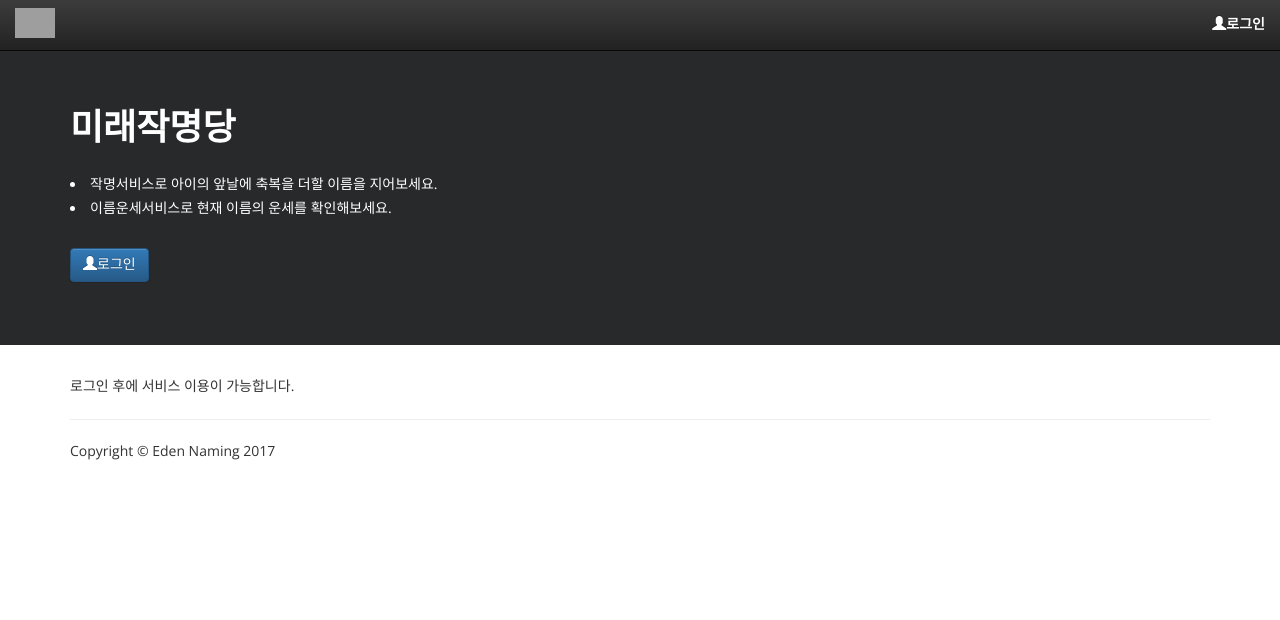
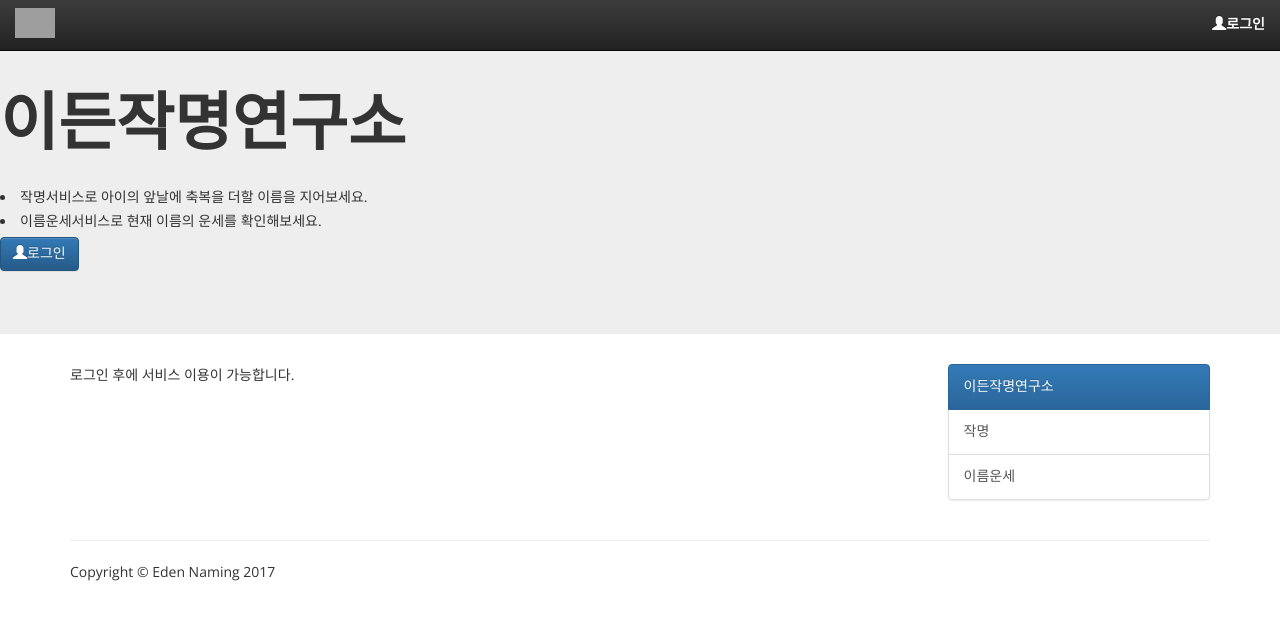
Before and after one commit to byung-u/EdenNaming, a Django app: template namingworks/namingworks/templates/index.html in a window 1280 px wide. Shown: the top 620 px of the page. Run offline with Django 3.2, Linux system fonts and the light colour scheme; the template is opened without the code that fills it, so the values that code supplies are empty; some libraries are stand-ins or nearby versions; grey boxes are pictures that could not be loaded.

Commit message:
FIX title name and main page

```diff
--- a/namingworks/namingworks/templates/index.html
+++ b/namingworks/namingworks/templates/index.html
@@ -7,43 +7,53 @@
 {% include "nav.html" %}
 {% endwith %}
 
-<!--<div class="container"> -->
-
-<div style="background:#27292b" class="jumbotron">
-    <div class="container">
-        <br>
-        <br>
-        <p style="font-size:36px; color: white;"><b>미래작명당</b></p>
-        <li style="color: white;">작명서비스로 아이의 앞날에 축복을 더할 이름을 지어보세요.</li>
-        <li style="color: white;">이름운세서비스로 현재 이름의 운세를 확인해보세요.</li>
-        <br>
+<div class="jumbotron jumbotron-billboard">
+    <div class="img"></div>
+    <h1><b>이든작명연구소</b></h1>
+    <li>작명서비스로 아이의 앞날에 축복을 더할 이름을 지어보세요.</li>
+    <li>이름운세서비스로 현재 이름의 운세를 확인해보세요.</li>
     {% if user.is_authenticated %}
     {% else %}
     <p><a class="btn btn-primary" href="{% url "login" %}" role="button"><span class="glyphicon glyphicon-user"></span>로그인 </a></p>
     {% endif %}
 </div>
-</div>
+
+
 <div class="container">
+
+    <div class="row row-offcanvas row-offcanvas-right">
+
+        <div class="col-xs-12 col-sm-9">
+
+            <div class="row">
                 {% if user.is_authenticated %}
-    <div class="row">
-        <div class="col-6 col-lg-4">
+                <div class="col-xs-6 col-lg-4">
                     <h2>작명하기</h2>
                     <p>탄생 정보 및 성씨 정보를 바탕으로 吉한 이름을 지어줍니다.</p>
                     <p><a class="btn btn-default" href="{% url "naming" %}" role="button">아이 정보 입력하기 &raquo;</a></p>
-        </div><!--/span-->
-    </div><!--class-->
-    <div class="row">
-        <div class="col-6 col-lg-4">
+                </div><!--/.col-xs-6.col-lg-4-->
+                <div class="col-xs-6 col-lg-4">
                     <h2>이름 운세 확인하기</h2>
                     <p>한자획수를 바탕으로 운세를 확인합니다.</p>
                     <p><a class="btn btn-default" href="{% url "suri81" %}" role="button">이름 입력하기 &raquo;</a></p>
-        </div><!--/span-->
+                </div><!--/.col-xs-6.col-lg-4-->
+                {% else %}
+                <div class="col-xs-6 col-lg-4">
+                    <p>로그인 후에 서비스 이용이 가능합니다.</p>
+                </div><!--/.col-xs-6.col-lg-4-->
+                {% endif %}
             </div><!--/row-->
-    {% else %}
-    <p>로그인 후에 서비스 이용이 가능합니다.</p>
-    {% endif %}
+        </div><!--/.col-xs-12.col-sm-9-->
+        <div class="col-xs-6 col-sm-3 sidebar-offcanvas" id="sidebar">
+            <div class="list-group">
+                <a href="{% url "index" %}" class="list-group-item active">이든작명연구소</a>
+                <a href="{% url "naming" %}" class="list-group-item">작명</a>
+                <a href="{% url "suri81" %}" class="list-group-item">이름운세</a>
+            </div>
+        </div><!--/.sidebar-offcanvas-->
+    </div><!--/row-->
 
     <hr>
-</div> <!--/.container-->
+</div><!--/.container-->
 
 {% endblock %}
```
Lines whose indentation alone changed are shown as unchanged.
